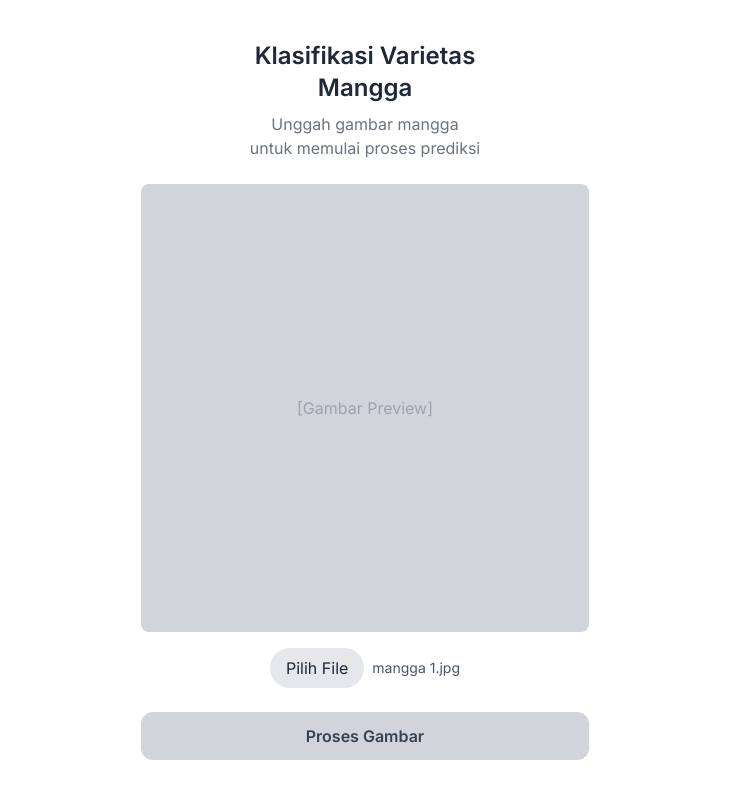
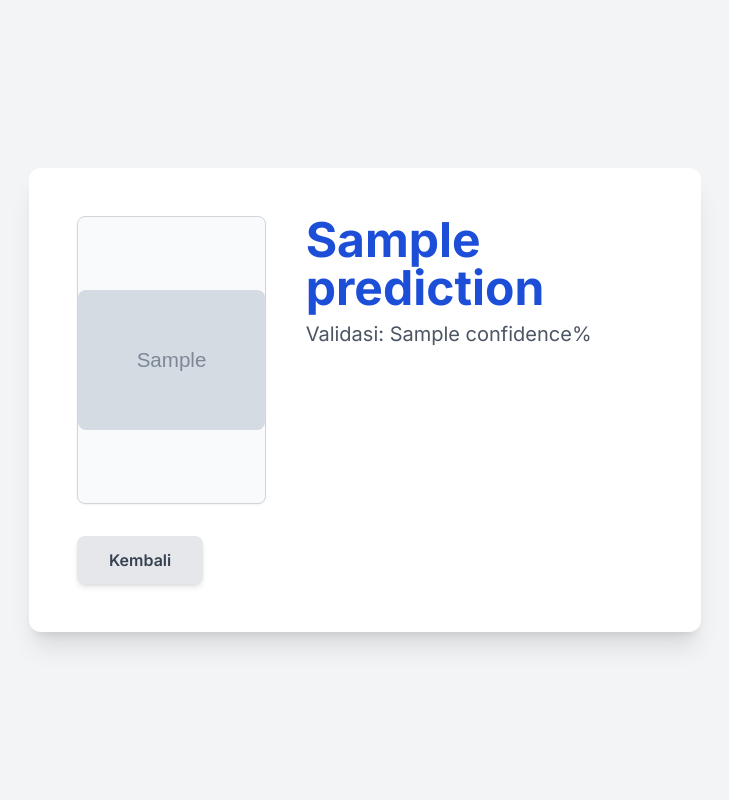
Before and after one commit to Zalsaputri/mangoklasifikas, a Flask app: template templates/results.html in a window 1280 px wide. Shown: the whole page, without its empty margins (275-1004 px from the left). Run offline with Flask 3, Linux system fonts and the light colour scheme; the template is opened without the code that fills it: most values are stand-ins (such as "Sample title", 1, 10 or a date in 2020); grey boxes marked "Sample" are stand-in pictures; parts of the project's set-up code (start-up, migrations or seed data) failed here and were passed over; some libraries are stand-ins or nearby versions.

Commit message:
Update results.html

```diff
--- a/templates/results.html
+++ b/templates/results.html
@@ -2,53 +2,34 @@
 <html lang="id">
 <head>
   <meta charset="UTF-8" />
-  <meta name="viewport" content="width=device-width, initial-scale=1.0" />
-  <title>Klasifikasi Mangga</title>
+  <meta name="viewport" content="width=device-width, initial-scale=1.0">
+  <title>Hasil Klasifikasi Mangga</title>
   <script src="https://cdn.tailwindcss.com"></script>
   <style>
-    @import url('https://fonts.googleapis.com/css2?family=Inter:wght@400;600;700&display=swap');
+    @import url('https://fonts.googleapis.com/css2?family=Inter:wght@300;400;500;600;700&display=swap');
     body {
       font-family: 'Inter', sans-serif;
     }
   </style>
 </head>
-<body class="bg-white min-h-screen flex items-center justify-center p-6 text-gray-800">
-  <div class="w-full max-w-md text-center">
-    <!-- Judul -->
-    <h1 class="text-2xl font-semibold mb-2">Klasifikasi Varietas<br>Mangga</h1>
-    <p class="text-gray-500 mb-6">Unggah gambar mangga<br>untuk memulai proses prediksi</p>
-
-    <!-- Placeholder Gambar -->
-    <div class="w-full aspect-square bg-gray-300 rounded-lg flex items-center justify-center mb-4">
-      <!-- Gambar akan dimasukkan di sini -->
-      <span class="text-gray-400">[Gambar Preview]</span>
+<body class="bg-gray-100 min-h-screen flex items-center justify-center p-4 text-gray-800">
+  <div class="bg-white p-8 md:p-12 rounded-xl shadow-xl w-full max-w-2xl flex flex-col items-start">
+    <div class="prediction-section flex flex-col md:flex-row items-center md:items-start gap-8 md:gap-10 w-full mb-8">
+      <div class="image-area w-full md:w-1/2 lg:w-2/5 h-64 md:h-72 border border-gray-300 rounded-lg flex justify-center items-center overflow-hidden bg-gray-50 shadow-sm">
+        <img id="result-image" src="{{ image_url }}" alt="Gambar Mangga yang Diprediksi" class="max-w-full max-h-full object-contain block rounded-lg">
+      </div>
+      <div class="text-area flex-grow text-center md:text-left">
+        <h2 id="mango-name" class="text-4xl md:text-5xl font-extrabold text-blue-700 mb-2 leading-tight">
+          {{ prediction }}
+        </h2>
+        <p class="text-xl text-gray-600">Validasi: {{ confidence }}%</p>
+      </div>
     </div>
-
-    <!-- Input File -->
-    <div class="flex items-center justify-center gap-2 mb-6">
-      <label class="bg-gray-200 text-gray-800 font-medium px-4 py-2 rounded-full cursor-pointer hover:bg-gray-300 transition">
-        Pilih File
-        <input type="file" class="hidden" id="fileInput" onchange="updateFileName()" />
-      </label>
-      <span id="fileName" class="text-sm text-gray-600">mangga 1.jpg</span>
+    <div class="back-button-group w-full text-center md:text-left">
+      <button onclick="window.location.href = '/'" class="py-3 px-8 bg-gray-200 text-gray-700 font-semibold rounded-lg shadow-md hover:bg-gray-300 transition duration-300 ease-in-out focus:outline-none focus:ring-2 focus:ring-gray-400 focus:ring-opacity-75">
+        Kembali
+      </button>
     </div>
-
-    <!-- Tombol Proses -->
-    <button class="w-full bg-gray-300 text-gray-700 font-semibold py-3 rounded-xl hover:bg-gray-400 transition">
-      Proses Gambar
-    </button>
   </div>
-
-  <script>
-    function updateFileName() {
-      const input = document.getElementById('fileInput');
-      const label = document.getElementById('fileName');
-      if (input.files.length > 0) {
-        label.textContent = input.files[0].name;
-      } else {
-        label.textContent = 'Tidak ada file';
-      }
-    }
-  </script>
 </body>
 </html>
```
